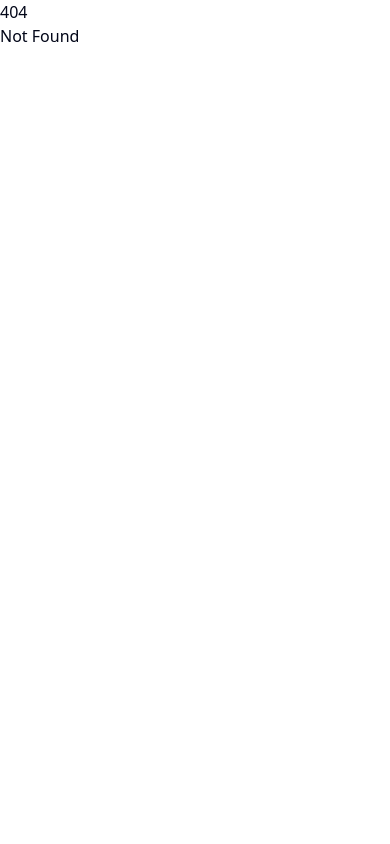
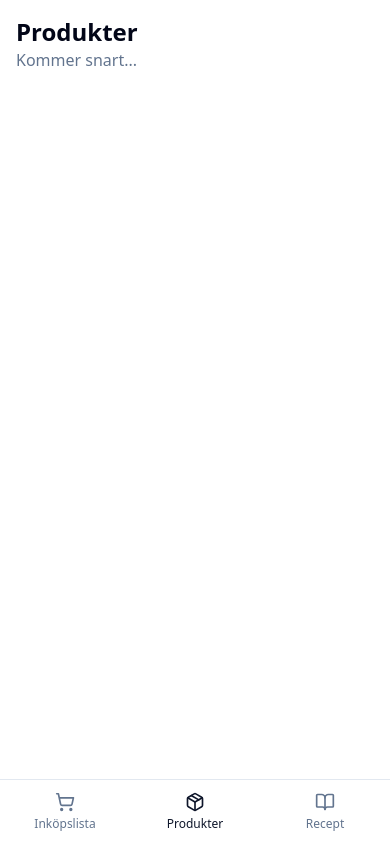
Before and after one commit to BosQuar/food-management, a SvelteKit app: page /products in a window 390 px wide. Before the commit this address had no page. Built offline with nearby package versions, Linux system fonts and the light colour scheme.

Commit message:
feat(ui): add responsive layout with bottom navigation

```diff
--- a/produkt/tasks.md
+++ b/produkt/tasks.md
@@ -152,17 +152,17 @@ Detaljerad uppgiftslista baserad på den tekniska planen. Uppgifter är gruppera
 
 ## Fas 3: Frontend
 
-### 3.1 Layout med navigation
+### 3.1 Layout med navigation ✅
 
 **Beroende:** 1.2
 
-- [ ] Skapa `src/routes/+layout.svelte`
-- [ ] Implementera bottom navigation (mobile-first):
+- [x] Skapa `src/routes/+layout.svelte`
+- [x] Implementera bottom navigation (mobile-first):
   - Inköpslista (/)
   - Produkter (/products)
   - Recept (/recipes)
-- [ ] Responsiv design för desktop
-- [ ] Global CSS i `app.css`
+- [x] Responsiv design för desktop
+- [x] Global CSS i `app.css`
 
 **Mål:** Navigation fungerar mellan alla huvudvyer
 
--- a/src/routes/+layout.svelte
+++ b/src/routes/+layout.svelte
@@ -1,12 +1,60 @@
 <script lang="ts">
 	import '../app.css';
-	import favicon from '$lib/assets/favicon.svg';
+	import { page } from '$app/stores';
+	import { ShoppingCart, Package, BookOpen } from '@lucide/svelte';
 
 	let { children } = $props();
+
+	const navItems = [
+		{ href: '/', label: 'Inköpslista', icon: ShoppingCart },
+		{ href: '/products', label: 'Produkter', icon: Package },
+		{ href: '/recipes', label: 'Recept', icon: BookOpen }
+	];
 </script>
 
 <svelte:head>
-	<link rel="icon" href={favicon} />
+	<title>Matplanering</title>
+	<meta name="viewport" content="width=device-width, initial-scale=1" />
 </svelte:head>
 
-{@render children()}
+<div class="flex min-h-screen flex-col bg-background">
+	<!-- Header for desktop -->
+	<header class="hidden border-b bg-card md:block">
+		<div class="container mx-auto flex h-14 items-center px-4">
+			<h1 class="text-lg font-semibold">Matplanering</h1>
+			<nav class="ml-8 flex gap-6">
+				{#each navItems as item}
+					<a
+						href={item.href}
+						class="flex items-center gap-2 text-sm font-medium transition-colors hover:text-primary {$page.url.pathname === item.href ? 'text-primary' : 'text-muted-foreground'}"
+					>
+						<item.icon class="h-4 w-4" />
+						{item.label}
+					</a>
+				{/each}
+			</nav>
+		</div>
+	</header>
+
+	<!-- Main content -->
+	<main class="flex-1 overflow-auto pb-16 md:pb-0">
+		<div class="container mx-auto p-4">
+			{@render children()}
+		</div>
+	</main>
+
+	<!-- Bottom navigation for mobile -->
+	<nav class="fixed bottom-0 left-0 right-0 z-50 border-t bg-card md:hidden">
+		<div class="flex h-16 items-center justify-around">
+			{#each navItems as item}
+				<a
+					href={item.href}
+					class="flex flex-1 flex-col items-center justify-center gap-1 py-2 transition-colors {$page.url.pathname === item.href ? 'text-primary' : 'text-muted-foreground'}"
+				>
+					<item.icon class="h-5 w-5" />
+					<span class="text-xs font-medium">{item.label}</span>
+				</a>
+			{/each}
+		</div>
+	</nav>
+</div>
--- a/src/routes/+page.svelte
+++ b/src/routes/+page.svelte
@@ -1,2 +1,6 @@
-<h1>Welcome to SvelteKit</h1>
-<p>Visit <a href="https://svelte.dev/docs/kit">svelte.dev/docs/kit</a> to read the documentation</p>
+<script lang="ts">
+	// Shopping list page - will be implemented in 3.3
+</script>
+
+<h1 class="text-2xl font-bold">Inköpslista</h1>
+<p class="text-muted-foreground">Kommer snart...</p>
--- /dev/null
+++ b/src/routes/products/+page.svelte
@@ -0,0 +1,6 @@
+<script lang="ts">
+	// Products page - will be implemented in 3.4
+</script>
+
+<h1 class="text-2xl font-bold">Produkter</h1>
+<p class="text-muted-foreground">Kommer snart...</p>
--- /dev/null
+++ b/src/routes/recipes/+page.svelte
@@ -0,0 +1,6 @@
+<script lang="ts">
+	// Recipes page - will be implemented in 3.5
+</script>
+
+<h1 class="text-2xl font-bold">Recept</h1>
+<p class="text-muted-foreground">Kommer snart...</p>
```
